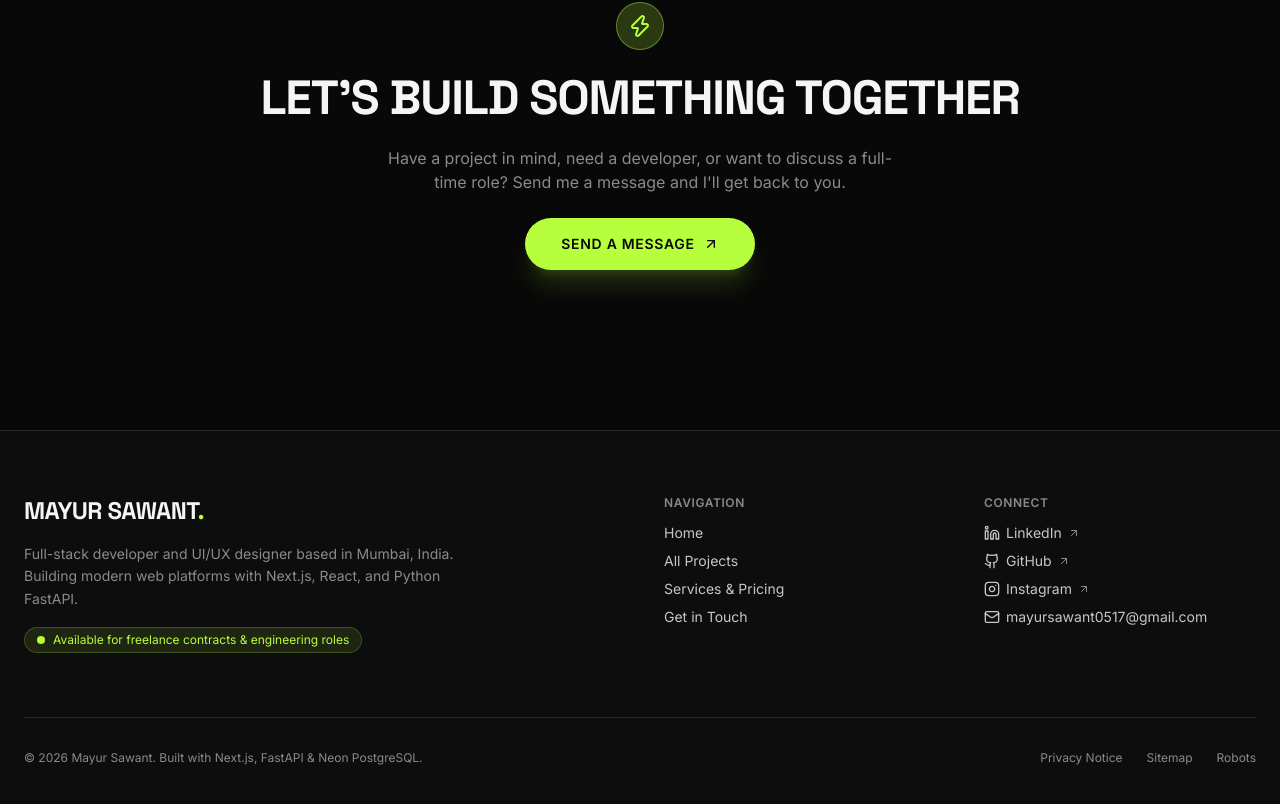
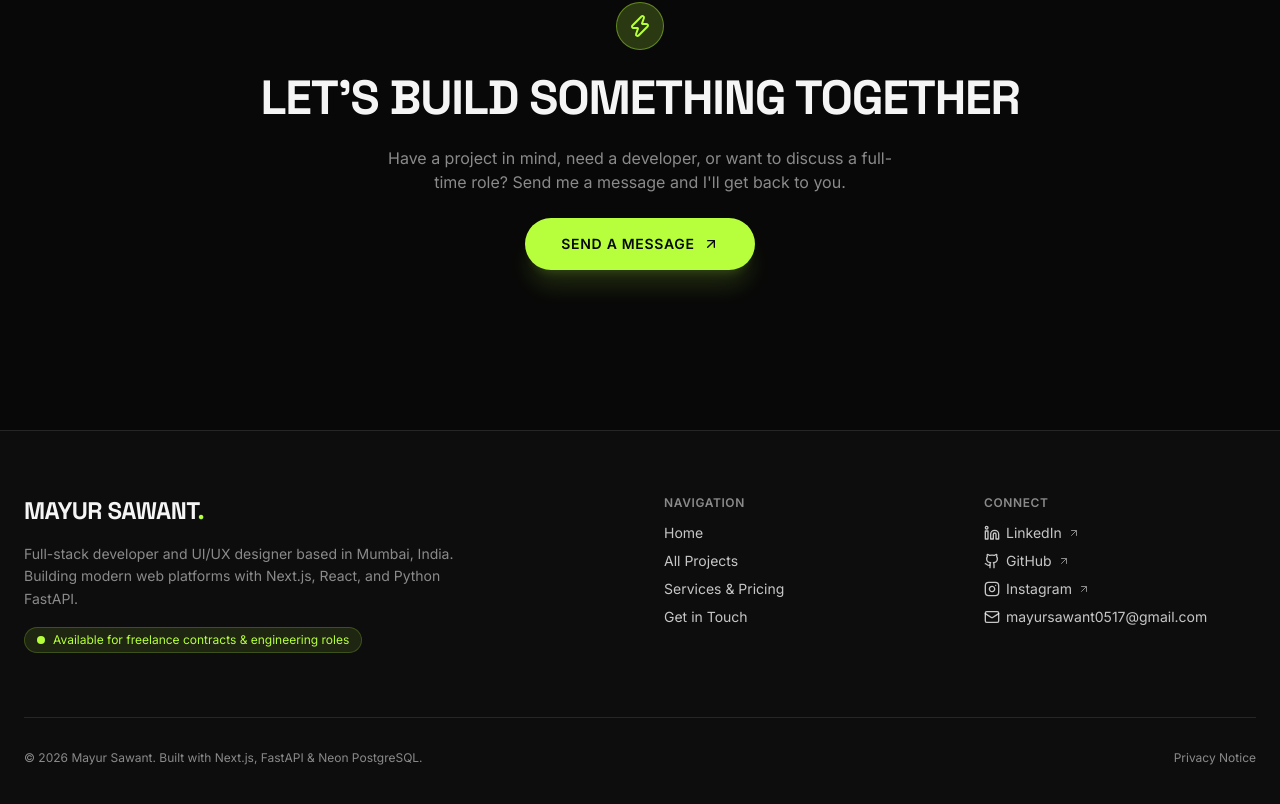
Before and after one commit to itsms0517/MAYUR-SAWANT.DEV-DESIGN, a Next.js app in the folder frontend/: page / in a window 1280 px wide. Shown: the part 2158-2962 px from the top of the page. Built offline with nearby package versions, Linux system fonts and the light colour scheme; no server answers.

Commit message:
fix(footer): remove visible Sitemap and Robots links from human navigation

```diff
--- a/frontend/src/components/Footer.tsx
+++ b/frontend/src/components/Footer.tsx
@@ -102,12 +102,6 @@ export function Footer() {
             <Link href="/privacy" className="hover:text-ink transition-colors">
               Privacy Notice
             </Link>
-            <Link href="/sitemap.xml" className="hover:text-ink transition-colors">
-              Sitemap
-            </Link>
-            <Link href="/robots.txt" className="hover:text-ink transition-colors">
-              Robots
-            </Link>
           </div>
         </div>
       </div>
```
